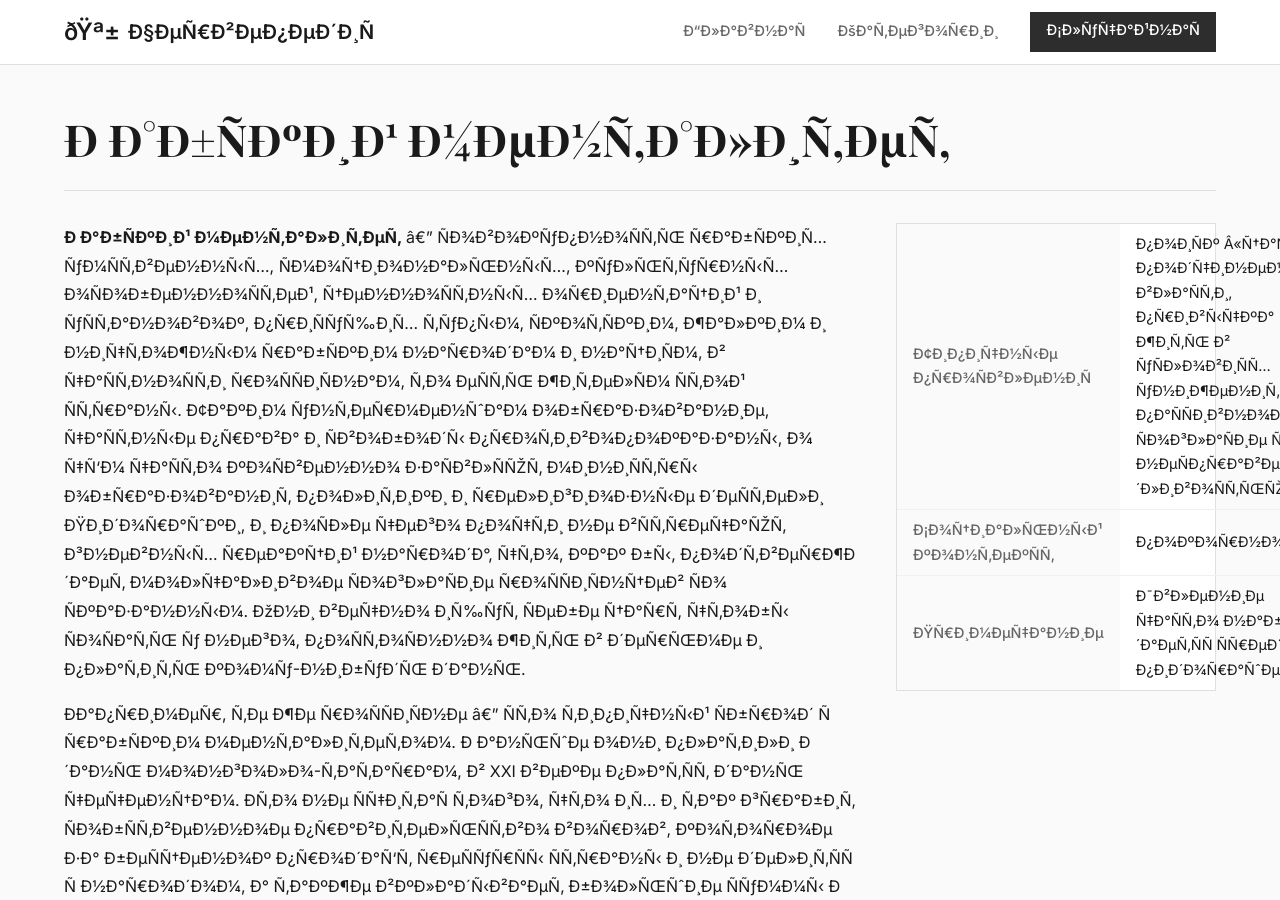
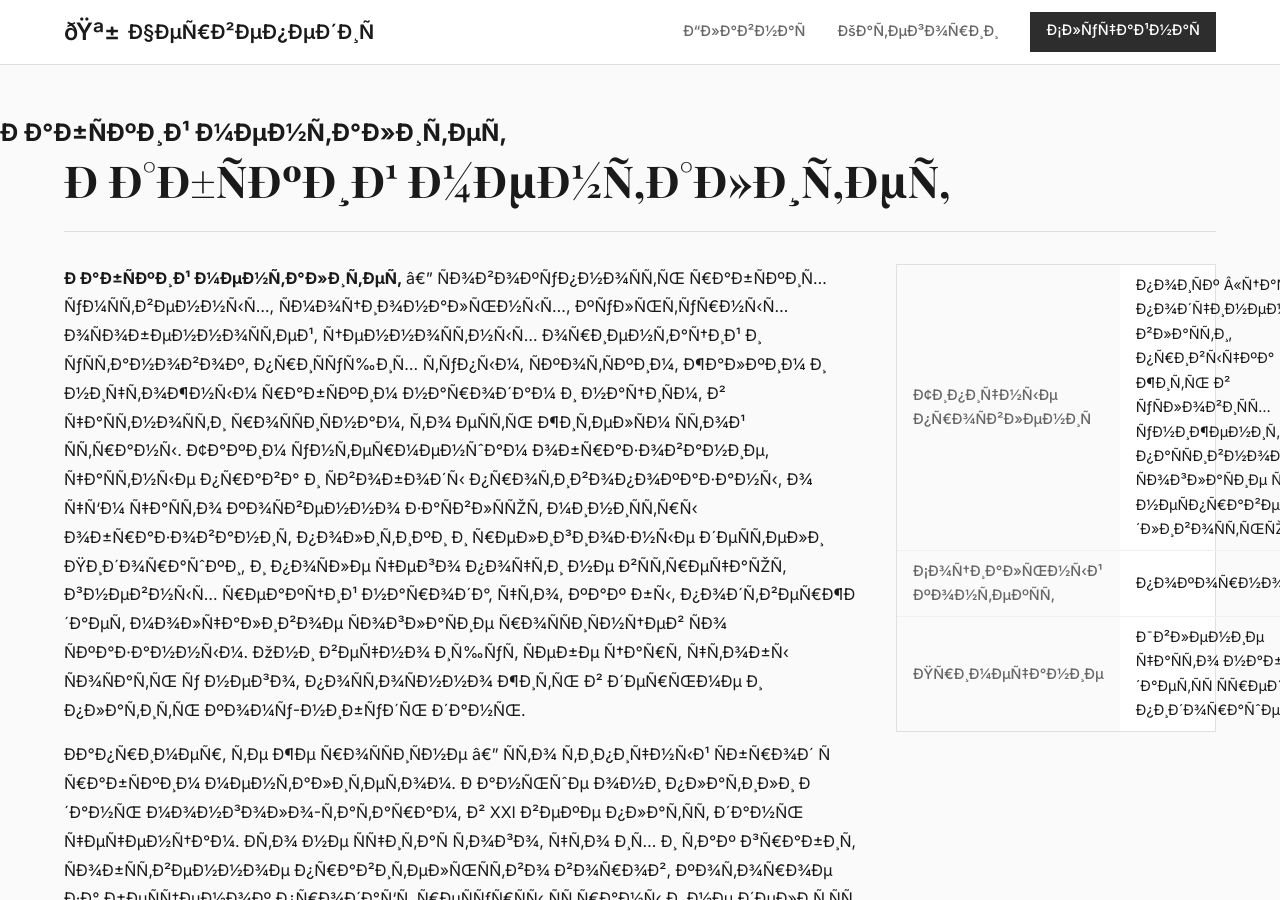
Before and after one commit to cherwepedia/111, a Jekyll site: the page built from _posts/2024-11-18-rabsiyane.md, in a window 1280 px wide and 900 px high. Built offline with Jekyll 4.4.1, drawn with Linux system fonts in a browser that asks for light colours; comment, search, counter and statistics services are not loaded; some of the changed lines change nothing that is shown.

Commit message:
Update default.html

```diff
--- a/_layouts/default.html
+++ b/_layouts/default.html
@@ -2,19 +2,31 @@
 <html lang="ru">
 <head>
 
-  <!-- Yandex.Metrika counter -->
+  <!-- Yandex.Metrika -->
   <script type="text/javascript">
-      (function(m,e,t,r,i,k,a){
-          m[i]=m[i]||function(){(m[i].a=m[i].a||[]).push(arguments)};
-          m[i].l=1*new Date();
-          for (var j = 0; j < document.scripts.length; j++) {if (document.scripts[j].src === r) { return; }}
-          k=e.createElement(t),a=e.getElementsByTagName(t)[0],k.async=1,k.src=r,a.parentNode.insertBefore(k,a)
-      })(window, document,'script','https://mc.yandex.ru/metrika/tag.js?id=105469789', 'ym');
+    (function(m,e,t,r,i,k,a){
+      m[i]=m[i]||function(){(m[i].a=m[i].a||[]).push(arguments)};
+      m[i].l=1*new Date();
+      for (var j=0;j<document.scripts.length;j++){
+        if (document.scripts[j].src===r){return;}
+      }
+      k=e.createElement(t),a=e.getElementsByTagName(t)[0],
+      k.async=1,k.src=r,a.parentNode.insertBefore(k,a)
+    })(window, document,'script','https://mc.yandex.ru/metrika/tag.js?id=105469789','ym');
 
-      ym(105469789, 'init', {ssr:true, webvisor:true, clickmap:true, ecommerce:"dataLayer", accurateTrackBounce:true, trackLinks:true});
+    ym(105469789,'init',{
+      ssr:true,
+      webvisor:true,
+      clickmap:true,
+      ecommerce:"dataLayer",
+      accurateTrackBounce:true,
+      trackLinks:true
+    });
   </script>
-  <noscript><div><img src="https://mc.yandex.ru/watch/105469789" style="position:absolute; left:-9999px;" alt="" /></div></noscript>
-  <!-- /Yandex.Metrika counter -->
+  <noscript>
+    <img src="https://mc.yandex.ru/watch/105469789" style="position:absolute;left:-9999px" alt="">
+  </noscript>
+  <!-- /Yandex.Metrika -->
 
   <!-- Favicon -->
   <link rel="apple-touch-icon" sizes="180x180" href="/apple-touch-icon.png">
@@ -34,6 +46,8 @@
 
   <!-- SEO -->
   <meta name="description" content="{{ page_description }}">
+  <link rel="canonical" href="{{ page_url }}">
+  <meta name="robots" content="index, follow">
 
   <!-- Open Graph -->
   <meta property="og:type" content="article">
@@ -42,7 +56,7 @@
   <meta property="og:description" content="{{ page_description }}">
   <meta property="og:url" content="{{ page_url }}">
   {% if page_image %}
-  <meta property="og:image" content="{{ page_image }}">
+  <meta property="og:image" content="{{ page_image | absolute_url }}">
   {% endif %}
 
   <!-- Twitter -->
@@ -50,7 +64,7 @@
   <meta name="twitter:title" content="{{ page_title }}">
   <meta name="twitter:description" content="{{ page_description }}">
   {% if page_image %}
-  <meta name="twitter:image" content="{{ page_image }}">
+  <meta name="twitter:image" content="{{ page_image | absolute_url }}">
   {% endif %}
 
   <!-- Fonts -->
@@ -58,24 +72,65 @@
   <link rel="preconnect" href="https://fonts.gstatic.com" crossorigin>
   <link href="https://fonts.googleapis.com/css2?family=Inter:wght@400;500;600;700&family=Playfair+Display:wght@600;700&display=swap" rel="stylesheet">
 
-  <!-- Icons -->
-  <link rel="stylesheet" href="https://cdn.jsdelivr.net/npm/lucide-static@0.263.1/font/lucide.min.css">
-
   <!-- Styles -->
   <link rel="stylesheet" href="{{ '/assets/css/main.css' | relative_url }}">
+
+  <!-- ===== STRUCTURED DATA ===== -->
+
+  {% if page.layout == "post" %}
+  <script type="application/ld+json">
+  {
+    "@context": "https://schema.org",
+    "@type": "Article",
+    "headline": "{{ page_title }}",
+    "description": "{{ page_description }}",
+    "url": "{{ page_url }}",
+    "datePublished": "{{ page.date | date_to_xmlschema }}",
+    "author": {
+      "@type": "Organization",
+      "name": "{{ site.title }}"
+    },
+    "publisher": {
+      "@type": "Organization",
+      "name": "{{ site.title }}"
+    }
+    {% if page_image %},
+    "image": ["{{ page_image | absolute_url }}"]
+    {% endif %}
+  }
+  </script>
+  {% endif %}
+
+  {% if page.infobox and page.infobox.data %}
+  <script type="application/ld+json">
+  {
+    "@context": "https://schema.org",
+    "@type": "Person",
+    "name": "{{ page_title }}",
+    "description": "{{ page_description }}",
+    "url": "{{ page_url }}"
+    {% if page_image %},
+    "image": "{{ page_image | absolute_url }}"
+    {% endif %}
+  }
+  </script>
+  {% endif %}
+
 </head>
 <body>
 
   {% include header.html %}
 
   <main class="main-content">
-    {{ content }}
+    <article>
+      <h1>{{ page.title }}</h1>
+      {{ content }}
+    </article>
   </main>
 
   {% include footer.html %}
   {% include lightbox.html %}
 
-  <!-- Scripts -->
   <script src="{{ '/assets/js/search.js' | relative_url }}"></script>
   <script src="{{ '/assets/js/main.js' | relative_url }}"></script>
 
```
